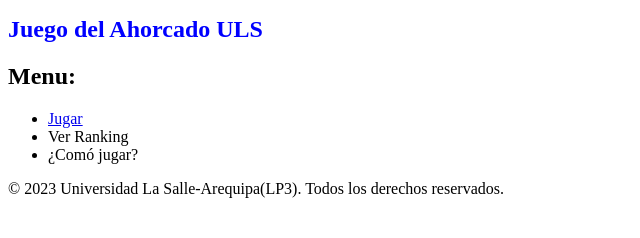
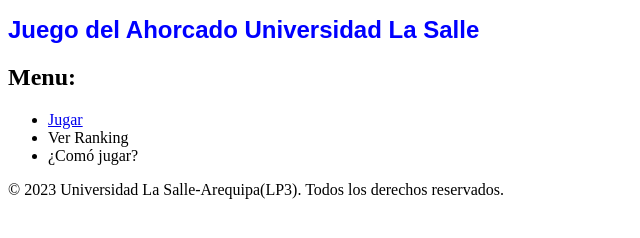
Before and after one commit to CharlsMikhail/JuegoAhorcadoULS-2023, a plain HTML site: page ahorcado23uls.html in a window 1280 px wide. Shown: the whole page, without its empty margins (0-640 px from the left). Drawn offline with Linux system fonts and the light colour scheme.

Commit message:
correcion 2

```diff
--- a/ahorcado23uls.html
+++ b/ahorcado23uls.html
@@ -12,7 +12,7 @@
     </head>
 
     <body>
-        <h1>Juego del Ahorcado ULS</h1>
+        <h1>Juego del Ahorcado Universidad La Salle</h1>
 
         <h2>Menu: </h2>
 
--- a/css/ahorcado23uls.css
+++ b/css/ahorcado23uls.css
@@ -1,5 +1,5 @@
 h1 {
     color: blue;
     font-size: 24px;
-    font-family: "Times New Roman", serif;
+    font-family: "arial", serif;
 }
```
